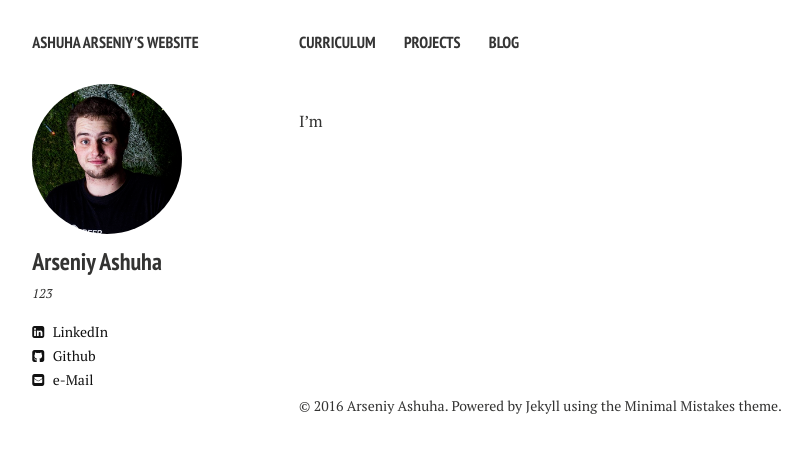
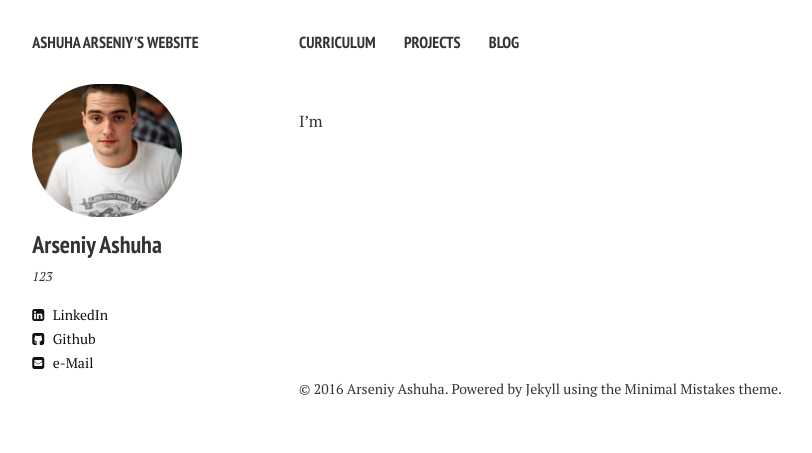
Before and after one commit to senya-ashukha/senya-ashukha.github.io, a Jekyll site: the page built from index.md, in a window 1280 px wide. Shown: the top 453 px of the page, without its empty margins (21-833 px from the left). Built offline with Jekyll 4.4.1, drawn with Linux system fonts in a browser that asks for light colours; nearby versions of some CDN libraries.

Commit message:
contest link

```diff
--- a/_config.yml
+++ b/_config.yml
@@ -3,7 +3,7 @@ url:              https://ars-ashuha.ru
 
 owner:
   name:           Arseniy Ashuha
-  avatar:         avatar.png
+  avatar:         avatar_v1.jpg
   bio:            123
   email:          ars.ashuha@gmail.com
   linkedin: ars-ashuha
```
Also changed, not shown: images/avatar_v1.jpg (added), 1 other file.
